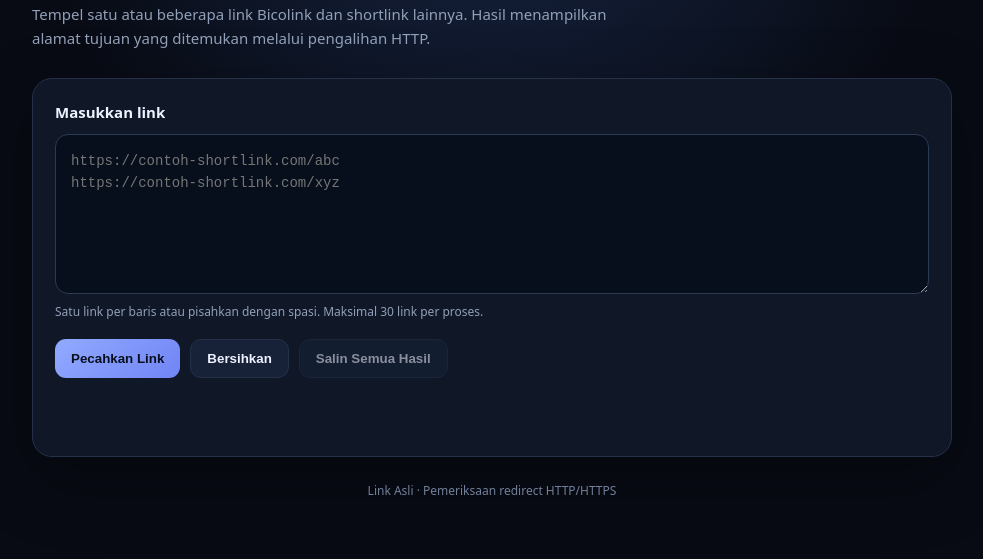
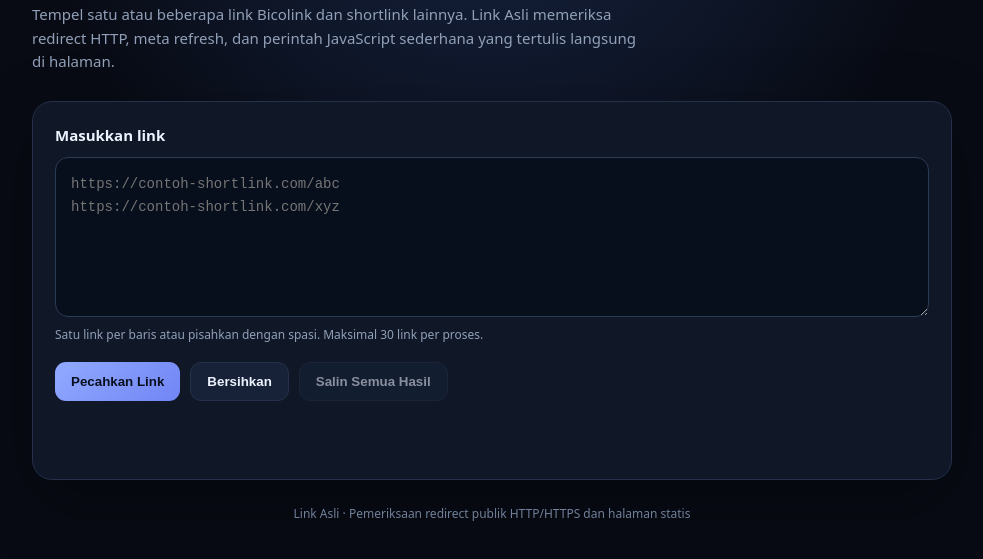
Before and after one commit to makmanmemek/Pemecah-semua-link, a website: page public/index.html in a window 1280 px wide. Shown: the part 247-806 px from the top of the page, without its empty margins (148-1131 px from the left). Drawn offline with Linux system fonts and the light colour scheme.

Commit message:
Update Link Asli resolver capability description

```diff
--- a/public/index.html
+++ b/public/index.html
@@ -17,14 +17,14 @@ textarea{display:block;width:100%;min-height:160px;resize:vertical;background:#0
 <body><main class="wrap">
 <div class="brand"><span class="mark">↗</span><span>LINK ASLI</span></div>
 <h1>Pecahkan link pendek.<br>Temukan URL tujuan.</h1>
-<p class="sub">Tempel satu atau beberapa link Bicolink dan shortlink lainnya. Hasil menampilkan alamat tujuan yang ditemukan melalui pengalihan HTTP.</p>
+<p class="sub">Tempel satu atau beberapa link Bicolink dan shortlink lainnya. Link Asli memeriksa redirect HTTP, meta refresh, dan perintah JavaScript sederhana yang tertulis langsung di halaman.</p>
 <section class="panel" aria-label="Pemecah link">
 <label for="links">Masukkan link</label>
 <textarea id="links" placeholder="https://contoh-shortlink.com/abc&#10;https://contoh-shortlink.com/xyz" spellcheck="false"></textarea>
 <p class="hint">Satu link per baris atau pisahkan dengan spasi. Maksimal 30 link per proses.</p>
 <div class="actions"><button class="btn primary" id="resolve">Pecahkan Link</button><button class="btn" id="clear" type="button">Bersihkan</button><button class="btn" id="copyAll" type="button" disabled>Salin Semua Hasil</button></div>
 <p class="status" id="status" role="status" aria-live="polite"></p><div class="results" id="results"></div>
-</section><footer>Link Asli · Pemeriksaan redirect HTTP/HTTPS</footer>
+</section><footer>Link Asli · Pemeriksaan redirect publik HTTP/HTTPS dan halaman statis</footer>
 </main>
 <script>
 const input=document.querySelector('#links'),run=document.querySelector('#resolve'),clearBtn=document.querySelector('#clear'),copyAll=document.querySelector('#copyAll'),statusEl=document.querySelector('#status'),resultsEl=document.querySelector('#results');
```
